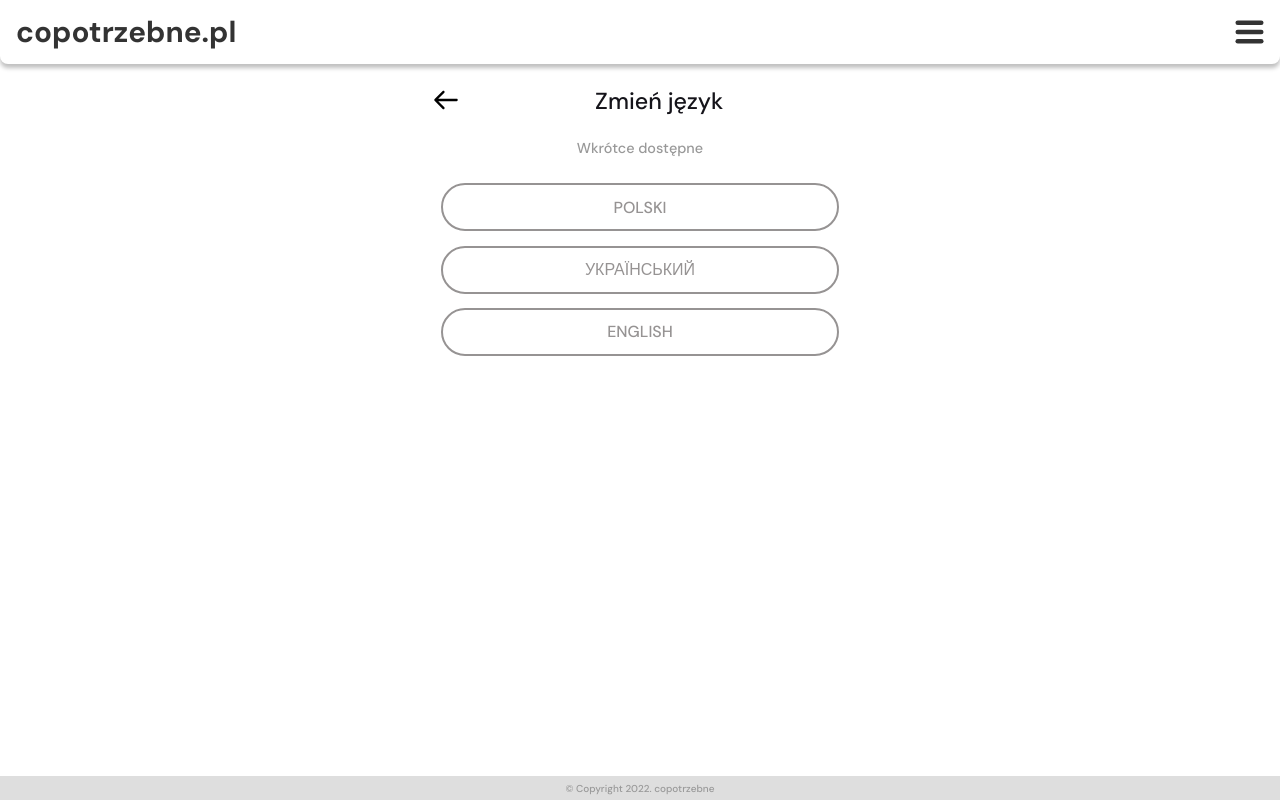
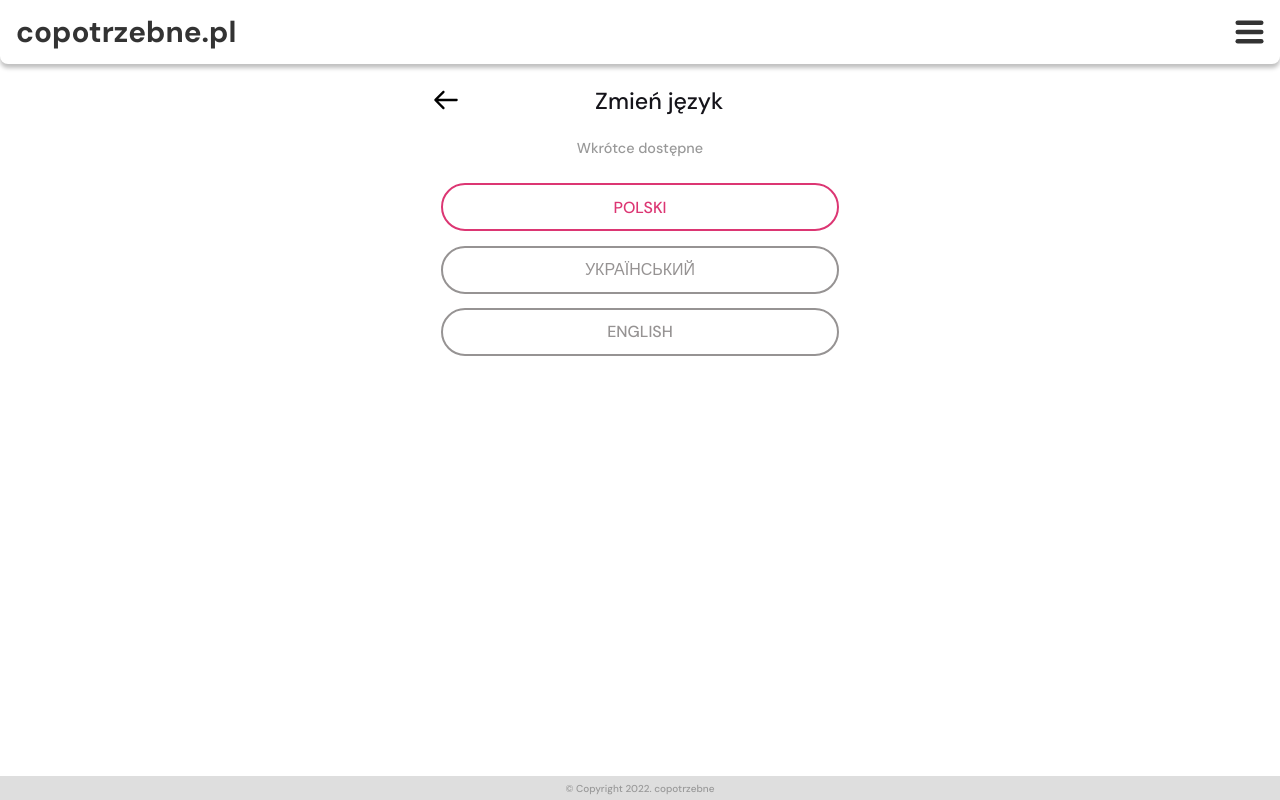
Before and after one commit to copotrzebne-pl/copotrzebne-frontend, a React app: page /language in a window 1280 px wide. Built offline with nearby package versions, Linux system fonts and the light colour scheme; what p-memoize would draw is missing.

Commit message:
fix: selected lang color

```diff
--- a/src/views/Language/index.tsx
+++ b/src/views/Language/index.tsx
@@ -53,14 +53,13 @@ const LanguageWrapper = styled.div`
 `
 
 const Language = styled.div<{ selected: boolean }>`
-  pointer-events: none;
   width: 100%;
   margin: 0.45rem 0;
   border: 2px solid
     ${({ selected, theme }) =>
-      selected ? theme.colors.grey /* theme.colors.pink */ : theme.colors.grey};
+      selected ? theme.colors.pink : theme.colors.grey};
   color: ${({ selected, theme }) =>
-    selected ? theme.colors.grey /* theme.colors.pink */ : theme.colors.grey};
+    selected ? theme.colors.pink : theme.colors.grey};
   transition: border-color 0.3s, color 0.3s;
   border-radius: 50px;
   height: 48px;
```
